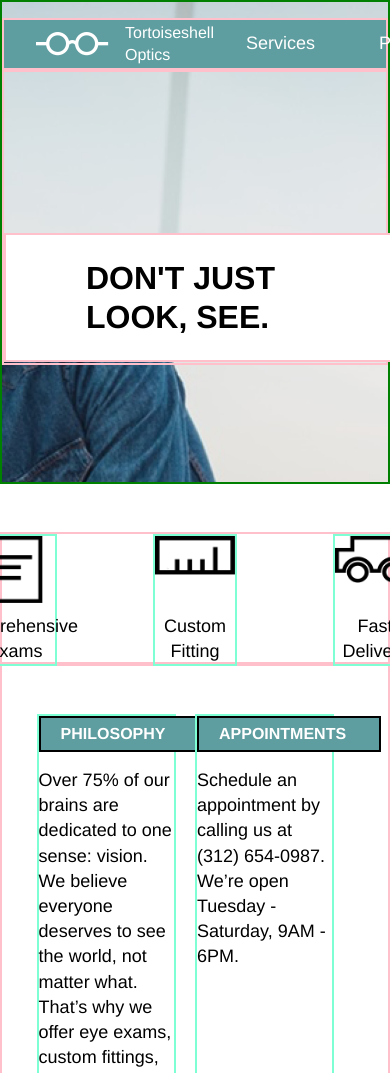
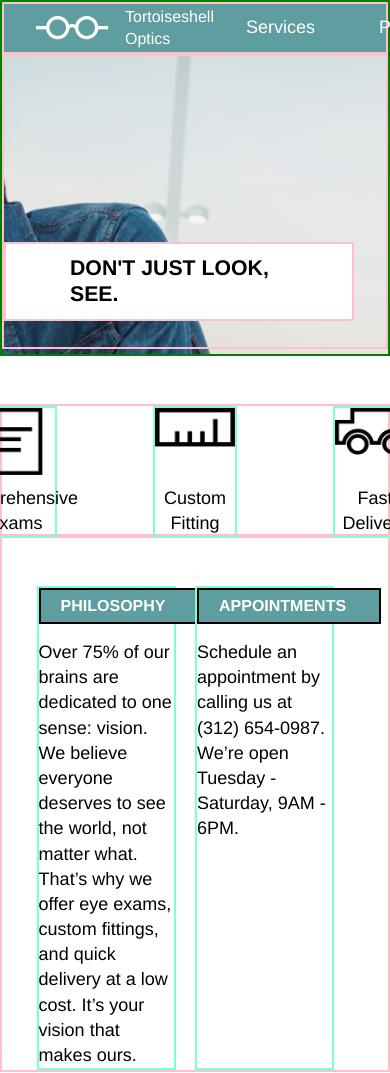
Before and after one commit to Gen007/Tortoiseshell, a plain HTML site: page index.html in a window 390 px wide. Shown: the top 1073 px of the page. Drawn offline with Linux system fonts and the light colour scheme.

Commit message:
Creat media queries for tablet.

```diff
--- a/resources/css/style.css
+++ b/resources/css/style.css
@@ -153,3 +153,25 @@ body{
   padding: 4rem 0rem 4rem 4rem;
   padding-right: 1rem;
 }
+
+/*media queries section*/
+
+@media only screen and (max-width: 1024px){
+  body{
+    max-width: 960px;
+  }
+  #menu{
+    margin-top: 0rem;
+  }
+  #look span{
+    font-size: 1.33rem;
+    line-height: 1.2;
+    background-color: white;
+    padding: 0.75rem 4rem;
+    margin: 10rem 2rem 0rem 0rem;
+  }
+    .section-1{
+      height: 22rem;
+
+    }
+}
```
